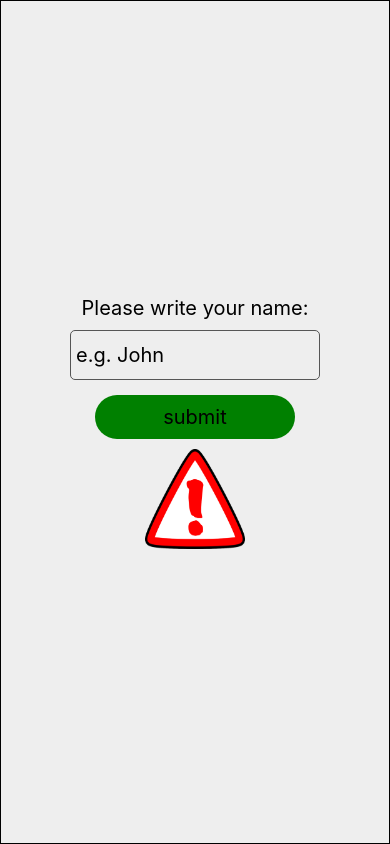
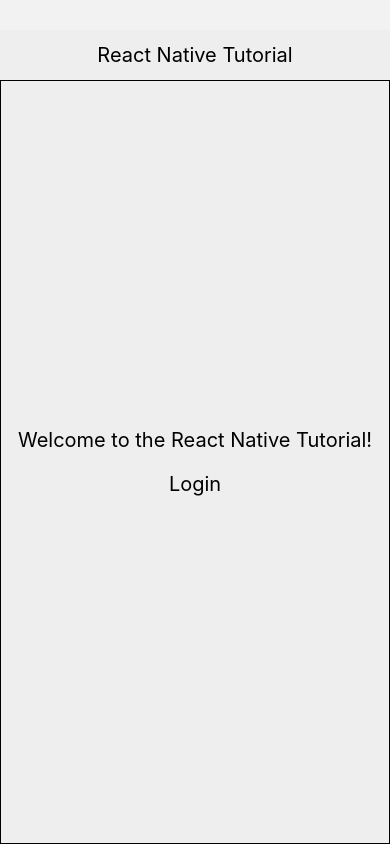
Before and after one commit to NightClover-code/learning-react-native, a React Native app: screen /Home in a window 390 px wide. Built offline with nearby package versions, Linux system fonts and the light colour scheme.

Commit message:
feat: adding strict typings around navigation

```diff
--- a/App.tsx
+++ b/App.tsx
@@ -1,21 +1,31 @@
-import { StyleSheet } from 'react-native';
+import { NavigationContainer } from '@react-navigation/native';
+import { createStackNavigator } from '@react-navigation/stack';
+import Home from './screens/Home';
 import Login from './screens/Login';
+import Header from './src/components/Header';
+
+export type RootStackParamList = {
+  Login: undefined;
+  Home: undefined;
+};
 
 export default function App() {
-  return <Login />;
+  const Stack = createStackNavigator<RootStackParamList>();
+
+  return (
+    <NavigationContainer>
+      <Stack.Navigator initialRouteName="Home">
+        <Stack.Screen
+          name="Home"
+          component={Home}
+          options={{ header: () => <Header /> }}
+        />
+        <Stack.Screen
+          name="Login"
+          component={Login}
+          options={{ header: () => <Header /> }}
+        />
+      </Stack.Navigator>
+    </NavigationContainer>
+  );
 }
-
-const styles = StyleSheet.create({
-  container: {
-    backgroundColor: '#eee',
-    alignItems: 'center',
-    justifyContent: 'center',
-    flex: 1,
-  },
-  text: {
-    color: '#000',
-    fontSize: 20,
-    textAlign: 'center',
-    margin: 10,
-  },
-});
--- /dev/null
+++ b/screens/Home.tsx
@@ -0,0 +1,41 @@
+import { StackScreenProps } from '@react-navigation/stack';
+import { FC } from 'react';
+import { Pressable, StyleSheet, Text, View } from 'react-native';
+import { RootStackParamList } from '../App';
+
+type HomeProps = StackScreenProps<RootStackParamList, 'Home'>;
+
+const Home: FC<HomeProps> = ({ navigation }) => {
+  const onPressNavigateHandler = () => {
+    navigation.navigate('Login');
+  };
+
+  return (
+    <View style={styles.container}>
+      <Text style={styles.text}>Welcome to the React Native Tutorial!</Text>
+
+      <Pressable onPress={onPressNavigateHandler}>
+        <Text style={styles.text}>Login</Text>
+      </Pressable>
+    </View>
+  );
+};
+
+const styles = StyleSheet.create({
+  container: {
+    flex: 1,
+    borderColor: '#000',
+    borderWidth: 1,
+    backgroundColor: '#eee',
+    alignItems: 'center',
+    justifyContent: 'center',
+  },
+  text: {
+    color: '#000',
+    fontSize: 20,
+    textAlign: 'center',
+    margin: 10,
+  },
+});
+
+export default Home;
--- a/screens/Login.tsx
+++ b/screens/Login.tsx
@@ -1,4 +1,6 @@
-import { useState } from 'react';
+import { StatusBar } from 'expo-status-bar';
+import { FC, useState } from 'react';
+import { StackScreenProps } from '@react-navigation/stack';
 import {
   Image,
   Modal,
@@ -8,9 +10,12 @@ import {
   TextInput,
   View,
 } from 'react-native';
+import { RootStackParamList } from '../App';
 import CustomButton from '../src/components/CustomButton';
 
-export default function Login() {
+type LoginProps = StackScreenProps<RootStackParamList, 'Login'>;
+
+const Login: FC<LoginProps> = ({ navigation }) => {
   const [name, setName] = useState<string>('');
   const [isLogged, setIsLogged] = useState<boolean>(false);
   const [showWarning, setWarning] = useState<boolean>(false);
@@ -23,8 +28,13 @@ export default function Login() {
     }
   };
 
+  const onPressNavigateHandler = () => {
+    navigation.navigate('Home');
+  };
+
   return (
     <View style={styles.container}>
+      <StatusBar style="dark" />
       <Modal
         visible={showWarning}
         transparent
@@ -69,9 +79,13 @@ export default function Login() {
           source={require('../assets/error.png')}
         />
       )}
+
+      <Pressable onPress={onPressNavigateHandler}>
+        <Text style={styles.text}>Back to Home</Text>
+      </Pressable>
     </View>
   );
-}
+};
 
 const styles = StyleSheet.create({
   container: {
@@ -125,3 +139,5 @@ const styles = StyleSheet.create({
     margin: 10,
   },
 });
+
+export default Login;
--- a/src/components/Header.tsx
+++ b/src/components/Header.tsx
@@ -11,6 +11,7 @@ const Header: FC = () => {
 
 const styles = StyleSheet.create({
   headerContainer: {
+    marginTop: 30,
     height: 50,
     backgroundColor: '#eee',
     justifyContent: 'center',
```
